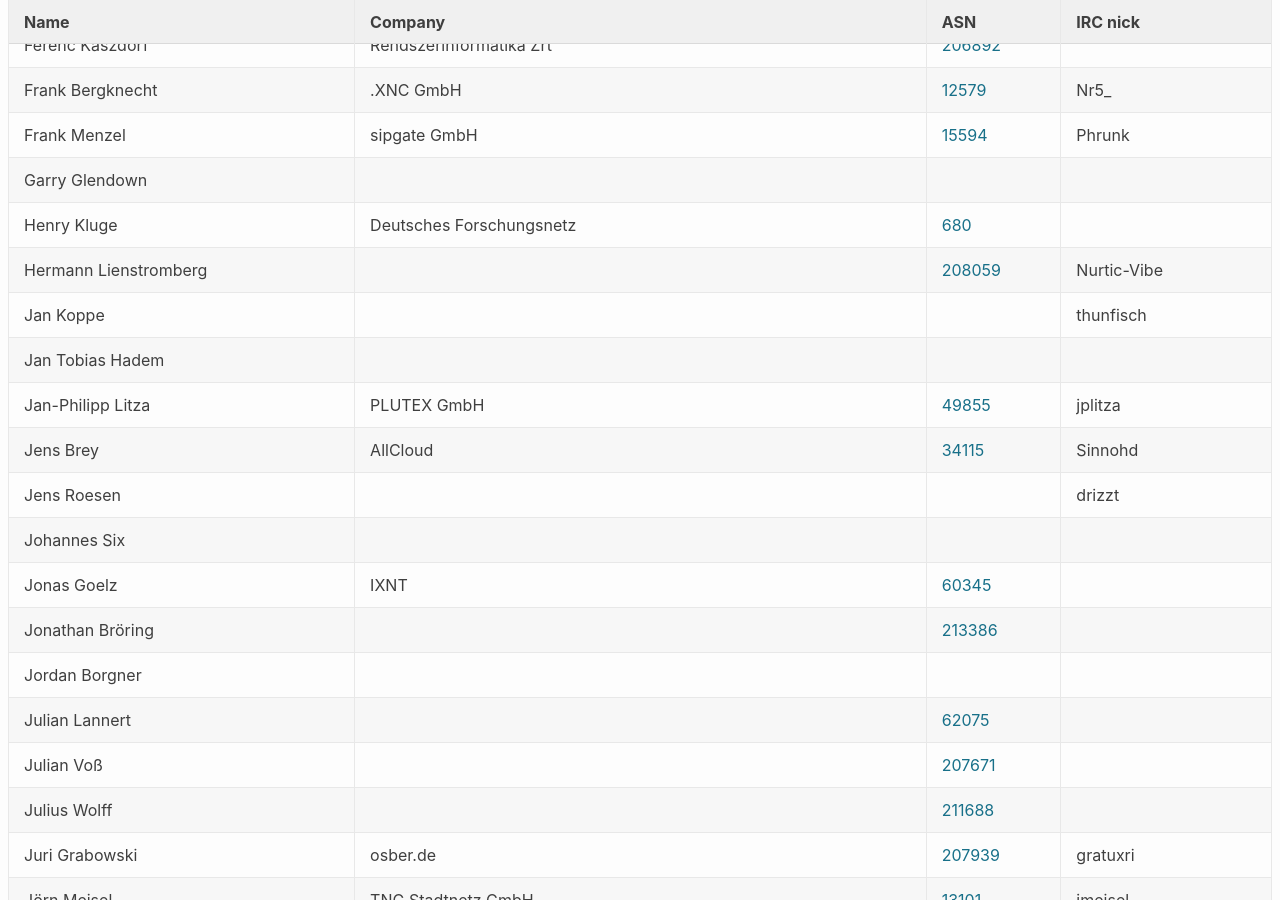
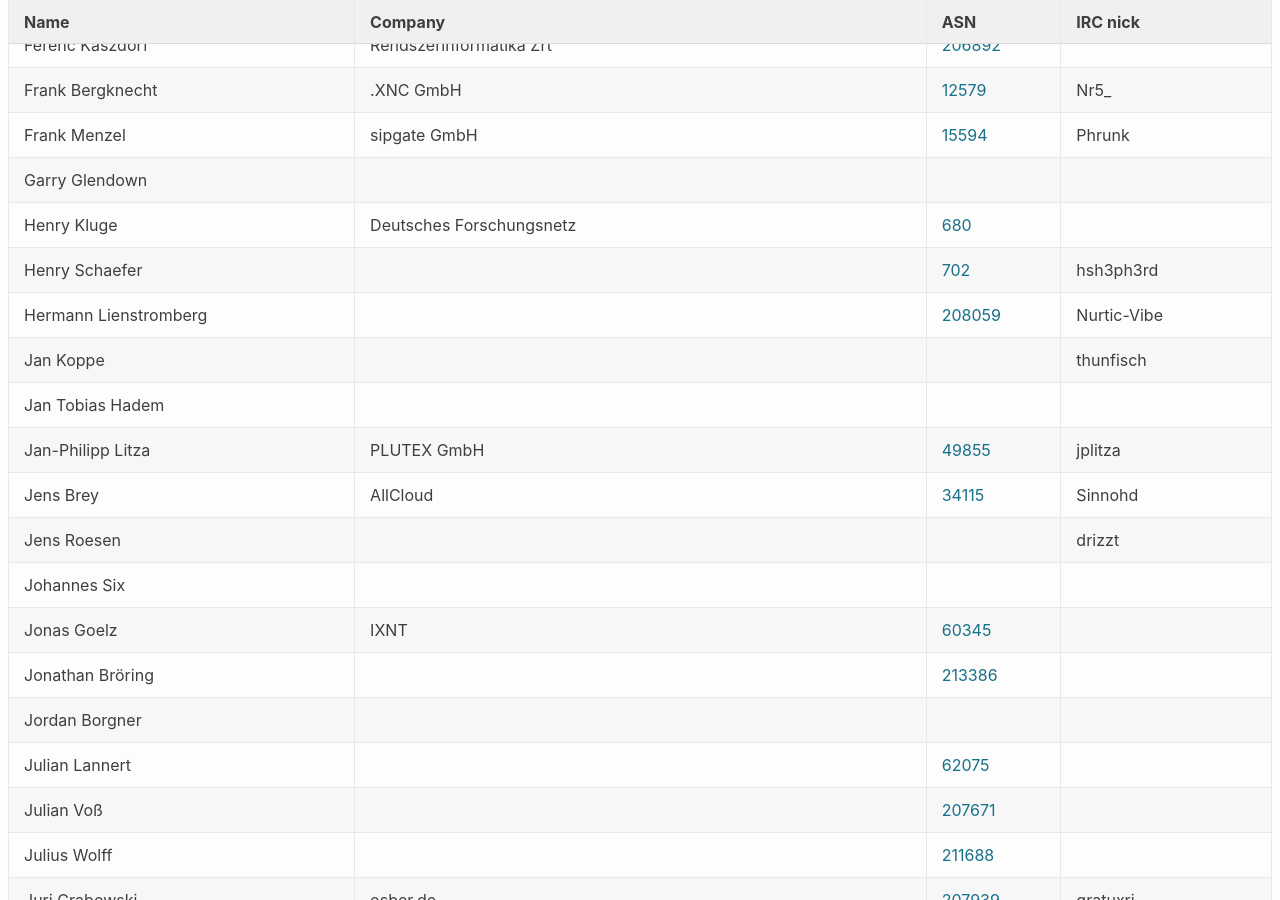
Before and after one commit to denog/pretix-attendeelist, a Jekyll site: the page built from denog14/index.md, in a window 1280 px wide and 900 px high, scrolled down 10734 px. Built offline with Jekyll 4.4.1, drawn with Linux system fonts in a browser that asks for light colours.

Commit message:
Latest data: Wed Oct 19 19:53:01 UTC 2022

```diff
--- a/_data/attendees_denog14_remote.json
+++ b/_data/attendees_denog14_remote.json
@@ -148,6 +148,12 @@
     "company": "Deutsches Forschungsnetz",
     "irc": null,
     "asn": "680"
+  },
+  {
+    "name": "Henry Schaefer",
+    "company": null,
+    "irc": "hsh3ph3rd",
+    "asn": "702"
   },
   {
     "name": "Hermann Lienstromberg",
```
